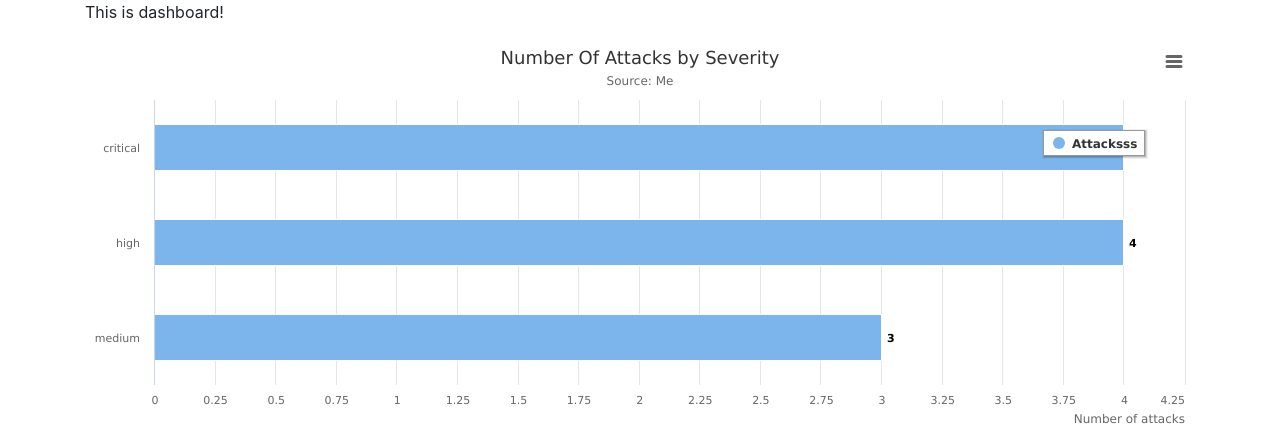
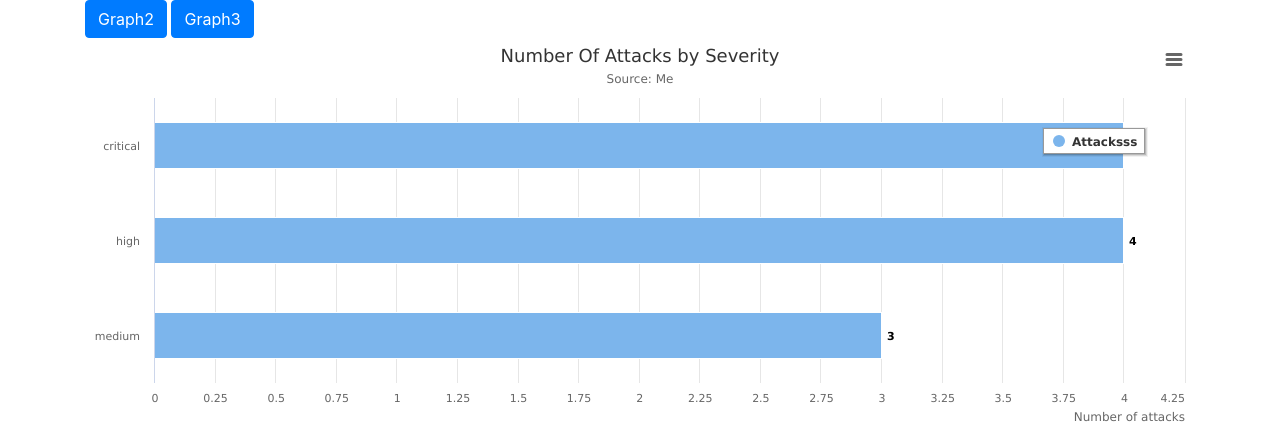
Before and after one commit to chrispsk/dw, a Django app: page /dashboard/ in a window 1280 px wide. Shown: the part 56-495 px from the top of the page. Run offline with Django 3.2, Linux system fonts and the light colour scheme; a user stored in the database is signed in; data comes from the database, SQL or seed files in the repository; some libraries are stand-ins or nearby versions.

Commit message:
adding pages+functions for graph2, graph3

```diff
--- a/back/urls.py
+++ b/back/urls.py
@@ -1,8 +1,10 @@
 from django.contrib import admin
 from django.urls import path, include
 from accounts.views import register
-from .views import dash
+from .views import dash, graph2, graph3
 
 urlpatterns = [
     path('', dash, name="dashboard"),
+    path('graph2/', graph2, name="graph2"),
+    path('graph3/', graph3, name="graph3"),
 ]
--- a/back/views.py
+++ b/back/views.py
@@ -42,3 +42,11 @@ def dash(request):
 
     #return HttpResponse(rows)
     return render(request, "dashboard.html", {"rows":r})
+
+def graph2(request):
+
+    return HttpResponse("Graph2")
+
+def graph3(request):
+
+    return HttpResponse("Graph3")
--- a/templates/base.html
+++ b/templates/base.html
@@ -5,6 +5,7 @@
     <meta charset="utf-8">
     <meta name="viewport" content="width=device-width, initial-scale=1, shrink-to-fit=no">
     <link rel="stylesheet" href="https://maxcdn.bootstrapcdn.com/bootstrap/4.0.0/css/bootstrap.min.css" integrity="sha384-Gn5384xqQ1aoWXA+058RXPxPg6fy4IWvTNh0E263XmFcJlSAwiGgFAW/dAiS6JXm" crossorigin="anonymous">
+
   </head>
 
   <body>
--- a/templates/dashboard.html
+++ b/templates/dashboard.html
@@ -1,9 +1,12 @@
 {% extends "base.html" %}
 
 {% block content %}
-<p>This is dashboard!</p>
+<div class=''>
+    <a href="{% url 'back:graph2' %}" class="btn btn-primary">Graph2</a>
+    <a href="{% url 'back:graph3' %}" class="btn btn-primary">Graph3</a>
+</div>
 
-  <div id="container"></div>
+<div id="container"></div>
 
 
 <script src="https://code.highcharts.com/highcharts.js"></script>
```
